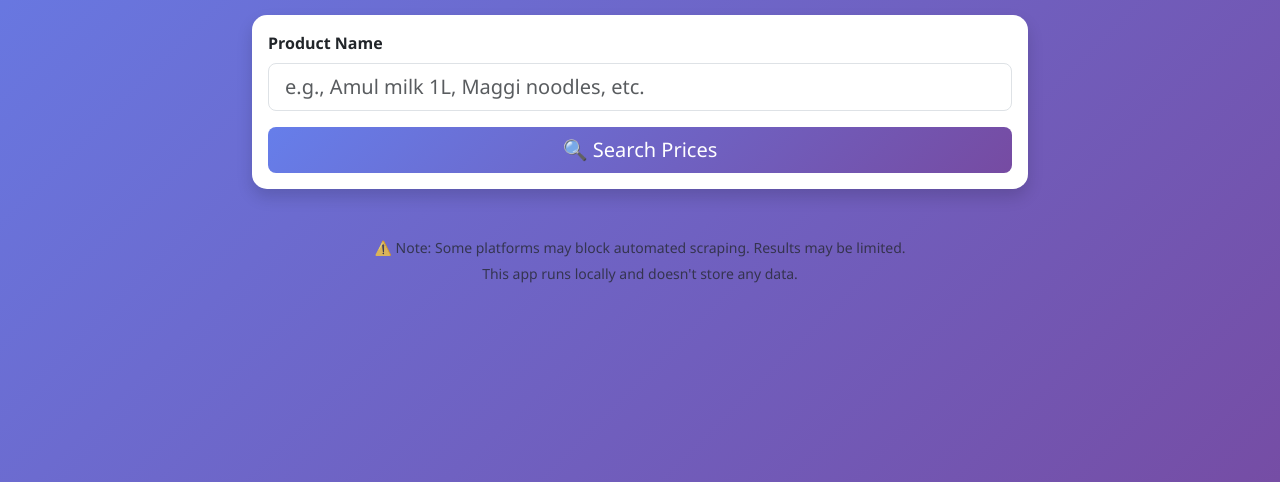
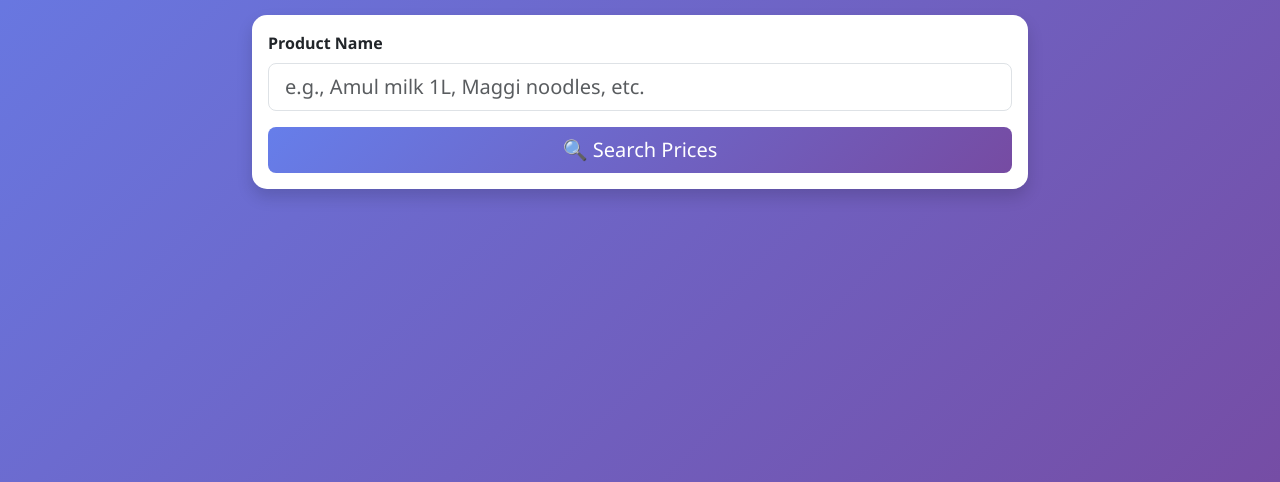
Before and after one commit to Spanshu28667/Grocery_Bestprice, a Flask app: page / in a window 1280 px wide. Shown: the part 284-766 px from the top of the page. Run offline with Flask 3, Linux system fonts and the light colour scheme.

Commit message:
Remove footer notes from index.html
Removed footer notes about automated scraping and data storage.

```diff
--- a/templates/index.html
+++ b/templates/index.html
@@ -87,13 +87,7 @@
             <p class="mb-0" id="errorText"></p>
         </div>
 
-        <footer class="text-center text-muted my-5">
-            <small>
-                <p>⚠️ Note: Some platforms may block automated scraping. Results may be limited.</p>
-                <p>This app runs locally and doesn't store any data.</p>
-            </small>
-        </footer>
-    </div>
+          <footer class="text-center text-muted my-5">
 
     <script src="https://cdn.jsdelivr.net/npm/bootstrap@5.3.0/dist/js/bootstrap.bundle.min.js"></script>
     <script src="{{ url_for('static', filename='js/script.js') }}"></script>
```
